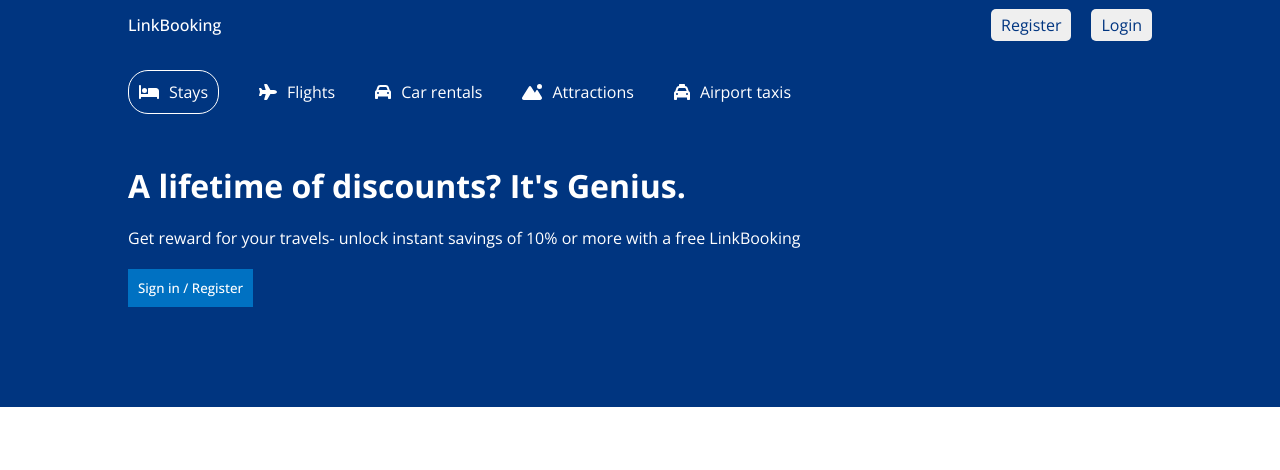
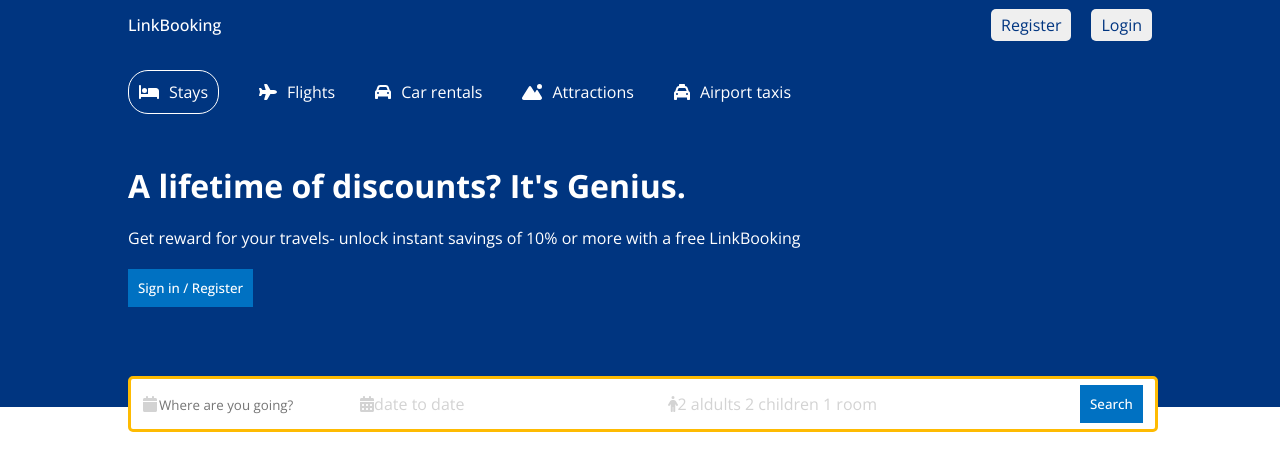
Before and after one commit to linhpham39/Web-technology-E-service, a React (Create React App) app: page / in a window 1280 px wide. Shown: the top 470 px of the page. Built offline with nearby package versions, Linux system fonts and the light colour scheme.

Commit message:
update header

```diff
--- a/src/pages/components/header/Header.jsx
+++ b/src/pages/components/header/Header.jsx
@@ -1,6 +1,6 @@
 import React from 'react'
 import { FontAwesomeIcon } from '@fortawesome/react-fontawesome'
-import { faBed, faCar, faMountainSun, faPlane, faTaxi } from '@fortawesome/free-solid-svg-icons'
+import { faBed, faCalendar, faCalendarDays, faCar, faMountainSun, faPerson, faPlane, faTaxi } from '@fortawesome/free-solid-svg-icons'
 import "./header.css"
 
 
@@ -34,6 +34,32 @@
                 <h1 className="headerTitle">A lifetime of discounts? It's Genius.</h1>
                 <p className="headerDesc">Get reward for your travels- unlock instant savings of 10% or more with a free LinkBooking</p>
                 <button className="headerBtn">Sign in / Register</button>
+                <div className="headerSearch">
+                    <div className="headerSearchItem">
+                        <FontAwesomeIcon icon={faCalendar} className='headerIcon' />
+                        <input
+                            type="text"
+                            placeholder='Where are you going?'
+                            className='headerSearchInput' />
+                    </div>
+                    <div className="headerSearchItem">
+                        <FontAwesomeIcon icon={faCalendarDays} className='headerIcon' />
+                        <span className="headerSearchText">date to date</span>
+                        <input
+                            type="text"
+                            className='headerSearchInput' />
+                    </div>
+                    <div className="headerSearchItem">
+                        <FontAwesomeIcon icon={faPerson} className='headerIcon' />
+                        <span className="headerSearchText">2 aldults 2 children 1 room</span>
+                        <input
+                            type="text"
+                            className='headerSearchInput' />
+                    </div>
+                    <div className="headerSearchItem">
+                        <button className="headerBtn">Search</button>
+                    </div>
+                </div>
             </div>
         </div>
     )
--- a/src/pages/components/header/header.css
+++ b/src/pages/components/header/header.css
@@ -3,6 +3,7 @@
     color: white;
     display: flex;
     justify-content: center;
+    position: relative;
 }
 .headerContainer{
     width: 100%;
@@ -40,3 +41,34 @@
     padding: 10px;
     cursor: pointer;
 }
+
+.headerSearch{
+    height: 30px;
+    background-color: white;
+    border: 3px solid #febb02;
+    display: flex;
+    align-items: center;
+    justify-content: space-around;
+    border-radius: 5px;
+    padding: 10px 0px;
+    position: absolute;
+    bottom: -25px;
+    width: 100%;
+    max-width: 1024px;
+}
+
+
+
+.headerIcon{
+    color: lightgray;
+}
+
+.headerSearchInput{
+    border: none;
+    outline: none;
+}
+
+.headerSearchText{
+    color: lightgray;
+    cursor: pointer;
+}
```
